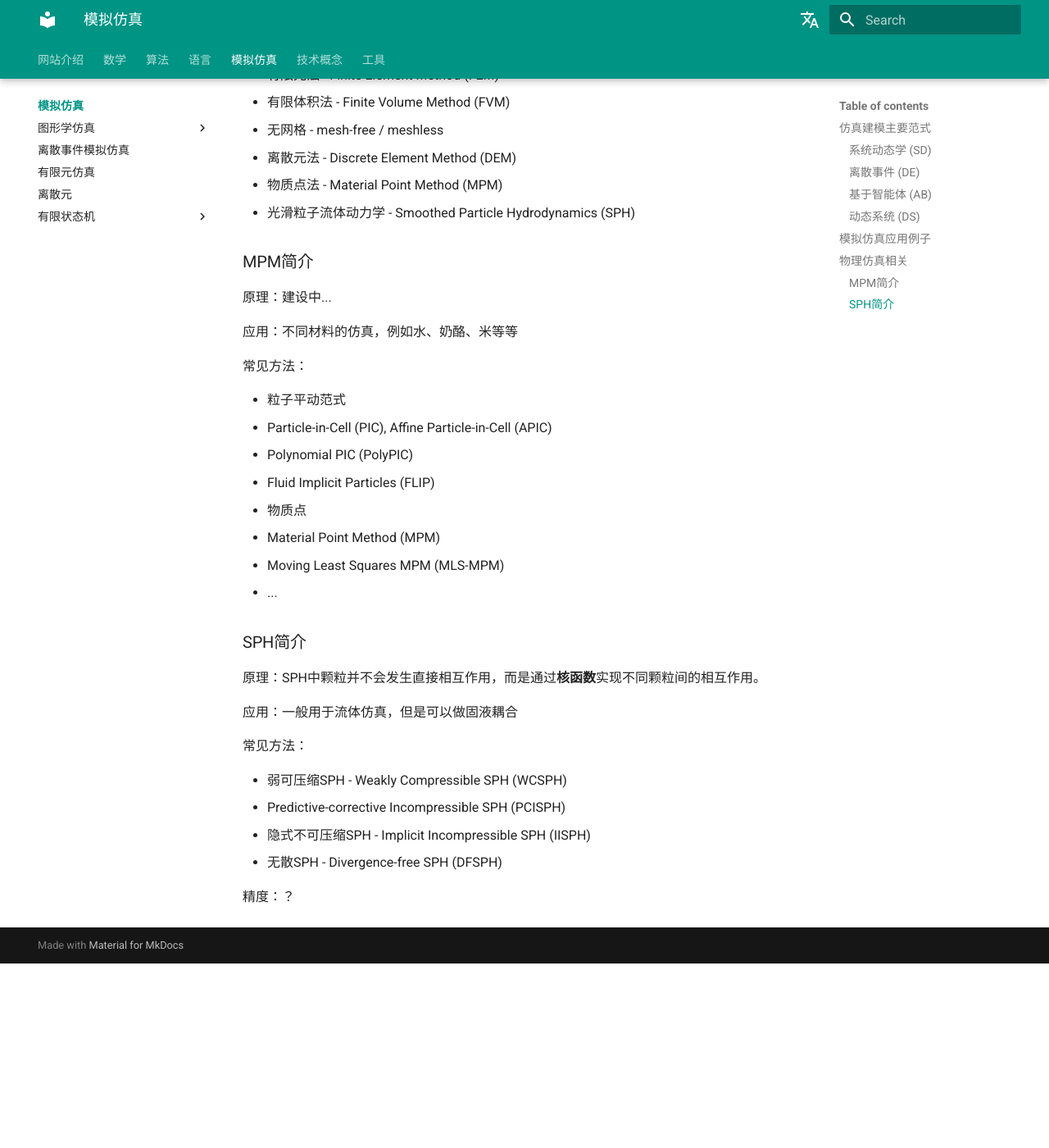
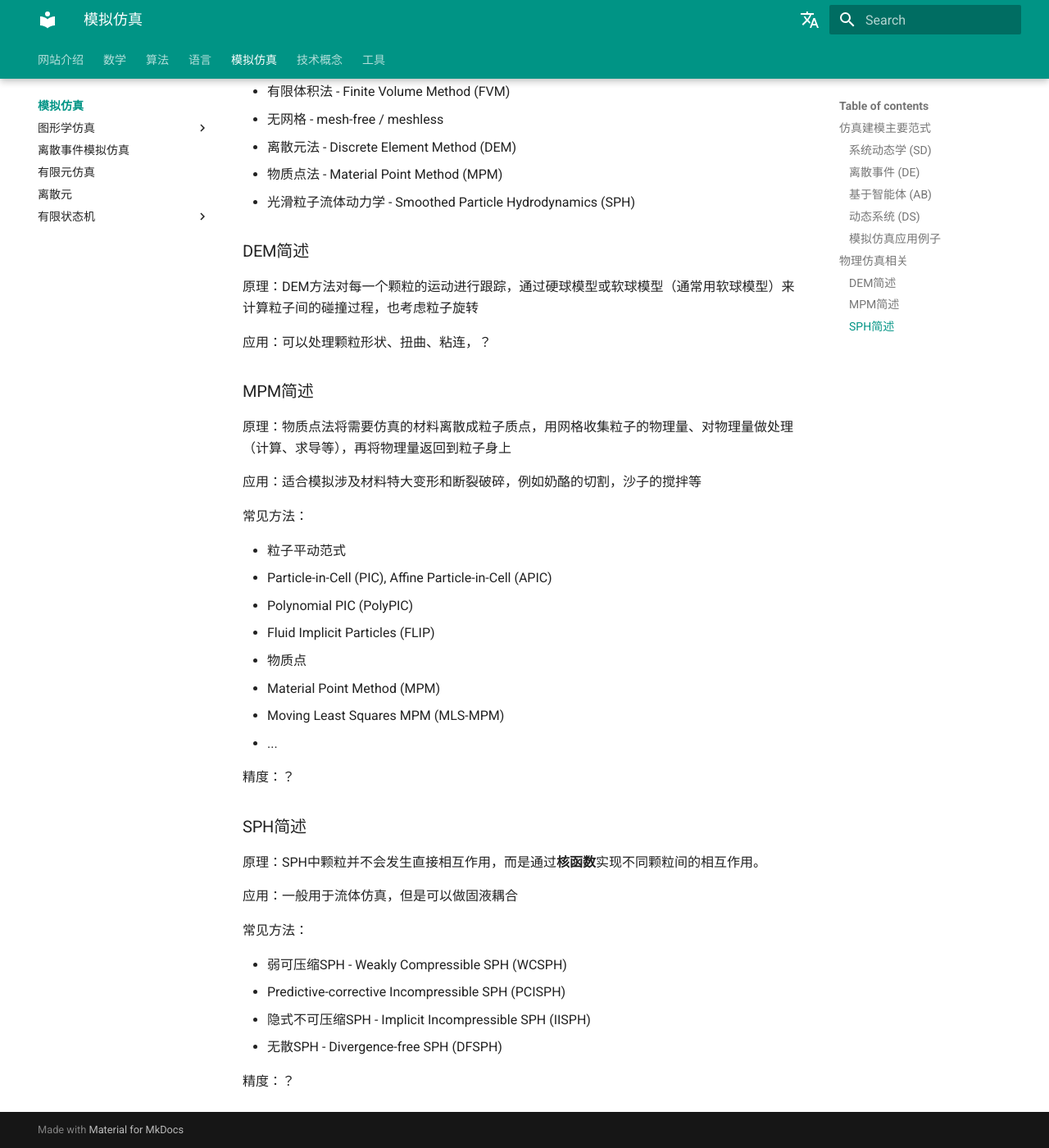
Before and after one commit to gh-xd/notes, an MkDocs documentation site: the page built from docs/zh/simulation/index.md, in a window 1280 px wide and 1400 px high, scrolled down 2490 px. Shown: the whole window at 82% size. Built offline with MkDocs 1.6.1 and Material for MkDocs 9.7.7, drawn with Linux system fonts in a browser that asks for light colours; comment, search, counter and statistics services are not loaded; before the commit the page ends 3665 px from its top, so only the background shows below that.

Commit message:
update simulation index.md

```diff
--- a/docs/zh/simulation/index.md
+++ b/docs/zh/simulation/index.md
@@ -43,7 +43,7 @@
 
 
 
-## 模拟仿真应用例子
+### 模拟仿真应用例子
 
 应用的例子如图B，所有的应用都可以理解为仿真，但是其仿真建模之间的区别很大。
 
@@ -68,13 +68,17 @@
   - 物质点法 - Material Point Method (MPM)
   - 光滑粒子流体动力学 - Smoothed Particle Hydrodynamics (SPH)
 
+### DEM简述
 
+原理：DEM方法对每一个颗粒的运动进行跟踪，通过硬球模型或软球模型（通常用软球模型）来计算粒子间的碰撞过程，也考虑粒子旋转
 
-### MPM简介
+应用：可以处理颗粒形状、扭曲、粘连，？
 
-原理：建设中...
+### MPM简述
 
-应用：不同材料的仿真，例如水、奶酪、米等等
+原理：物质点法将需要仿真的材料离散成粒子质点，用网格收集粒子的物理量、对物理量做处理（计算、求导等），再将物理量返回到粒子身上
+
+应用：适合模拟涉及材料特大变形和断裂破碎，例如奶酪的切割，沙子的搅拌等
 
 常见方法：
 
@@ -89,7 +93,9 @@
   - ...
 
 
-### SPH简介
+精度：？
+
+### SPH简述
 
 原理：SPH中颗粒并不会发生直接相互作用，而是通过**核函数**实现不同颗粒间的相互作用。
 
```
